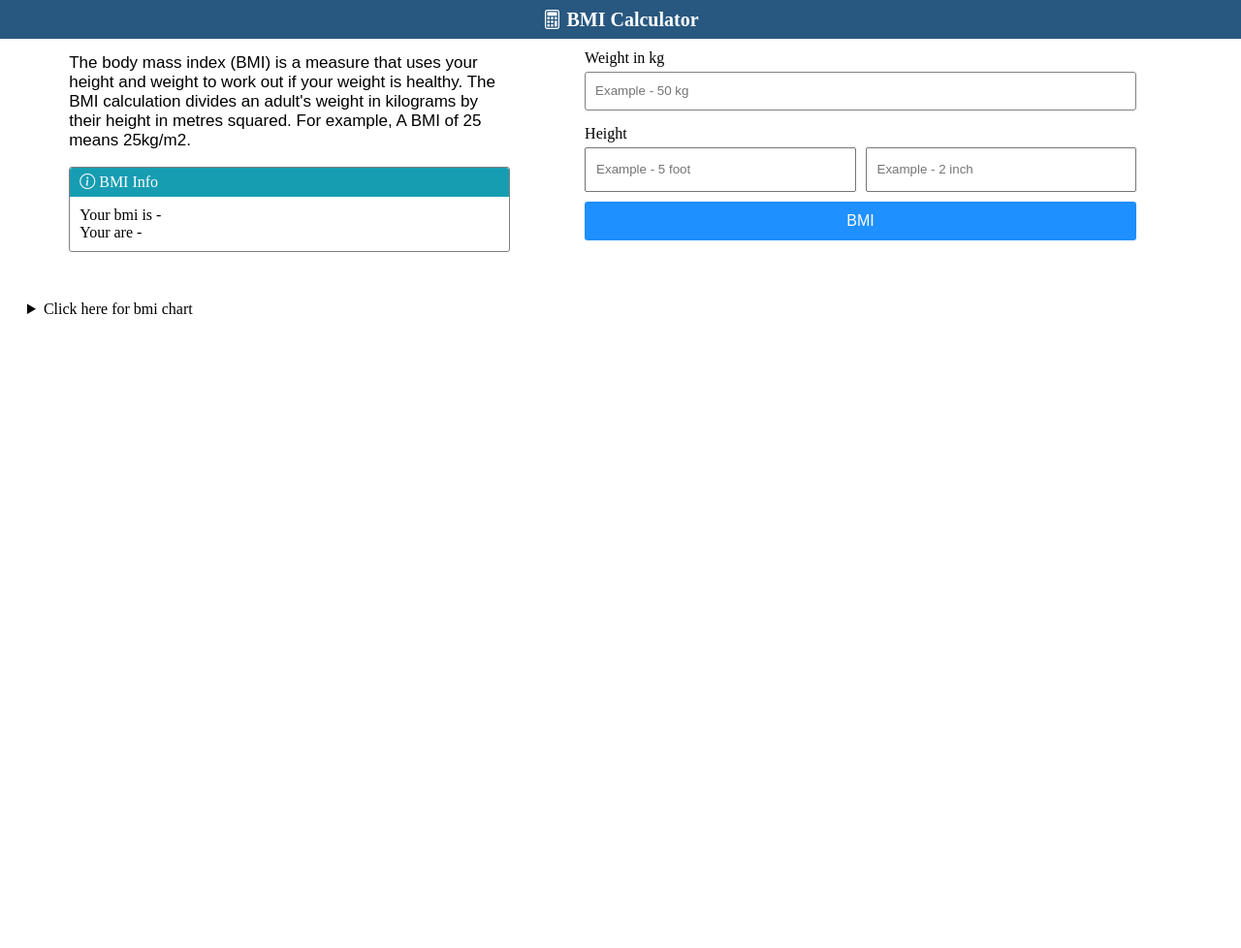
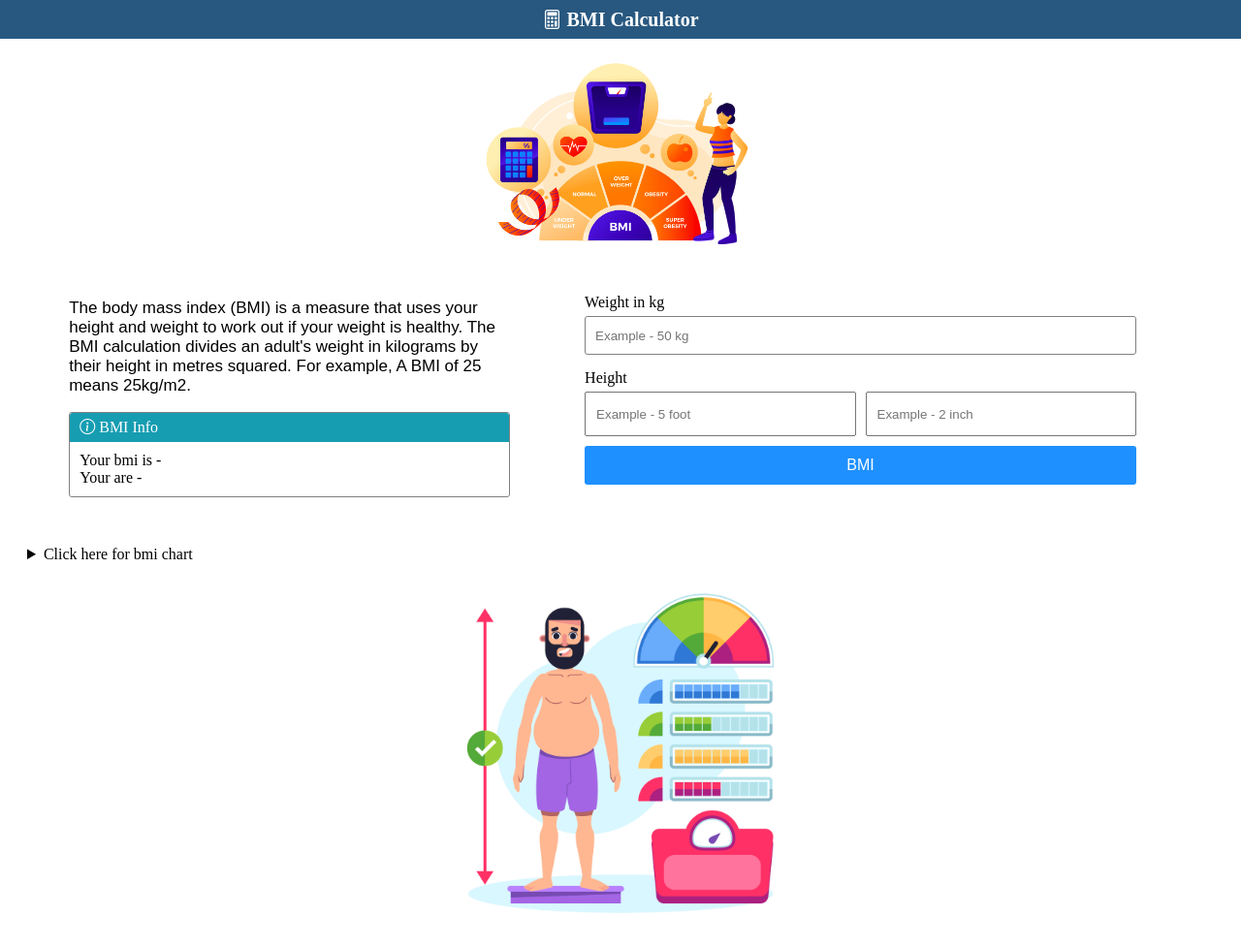
Before and after one commit to SAKIB797/BMi-Calculator, a plain HTML site: page index.html in a window 1280 px wide. Shown: the whole page at 97% size. Before the commit the page ends 800 px from the top, so only its background shows below. Drawn offline with nearby package versions, Linux system fonts and the light colour scheme; the site is published under a folder, as on GitHub Pages, so addresses that start at the root find nothing.

Commit message:
Update index.html

```diff
--- a/index.html
+++ b/index.html
@@ -13,7 +13,7 @@
   <header>
     <i class="bi bi-calculator"></i> BMI Calculator
   </header>
-  <img src="/images/8549530.jpg" alt="">
+  <img src="images/8549530.jpg" alt="">
   <div class="for_big_screen">
     <!-- -------------------------input section----------------------------------- -->
     <div class="input_section_for_bmi">
@@ -76,7 +76,7 @@
     </p>
   </details>
 
-  <img src="/images/8480522.jpg" alt="">
+  <img src="images/8480522.jpg" alt="">
 
   <script src="bmi.js"></script>
 </body>
```
